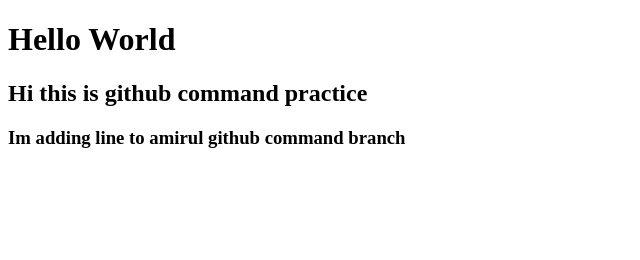
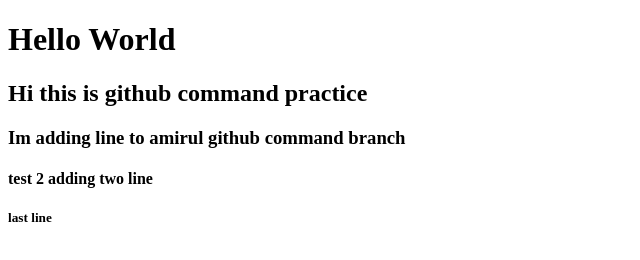
Before and after one commit to amirulaimanr/render-testProject, a website: page index.html in a window 1280 px wide. Shown: the whole page, without its empty margins (0-640 px from the left). Drawn offline with Linux system fonts and the light colour scheme.

Commit message:
adding two line

```diff
--- a/index.html
+++ b/index.html
@@ -10,5 +10,7 @@
     <h1>Hello World</h1>
     <h2>Hi this is github command practice</h2>
     <h3>Im adding line to amirul github command branch</h3>
+    <h4>test 2 adding two line</h4>
+    <h5>last line</h5>
   </body>
 </html>
```
